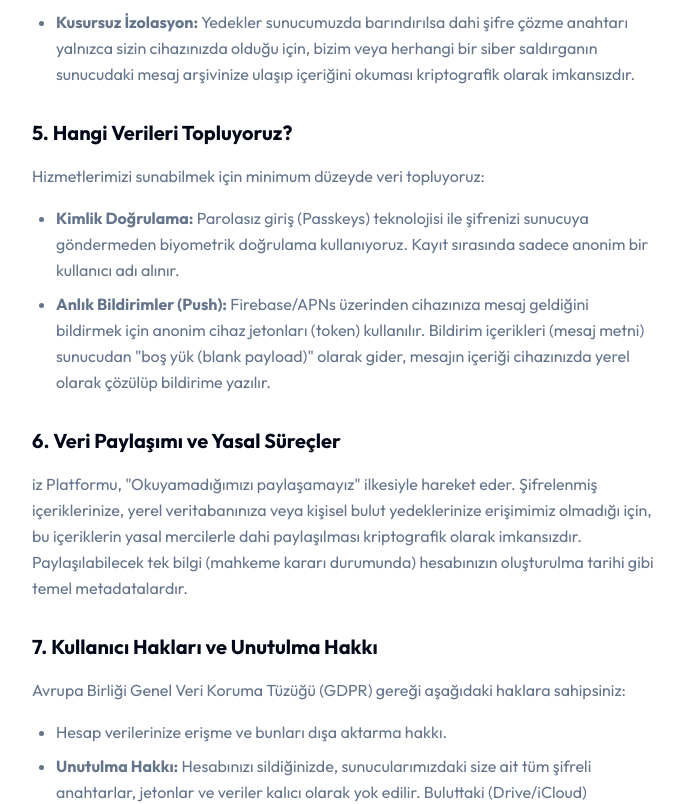
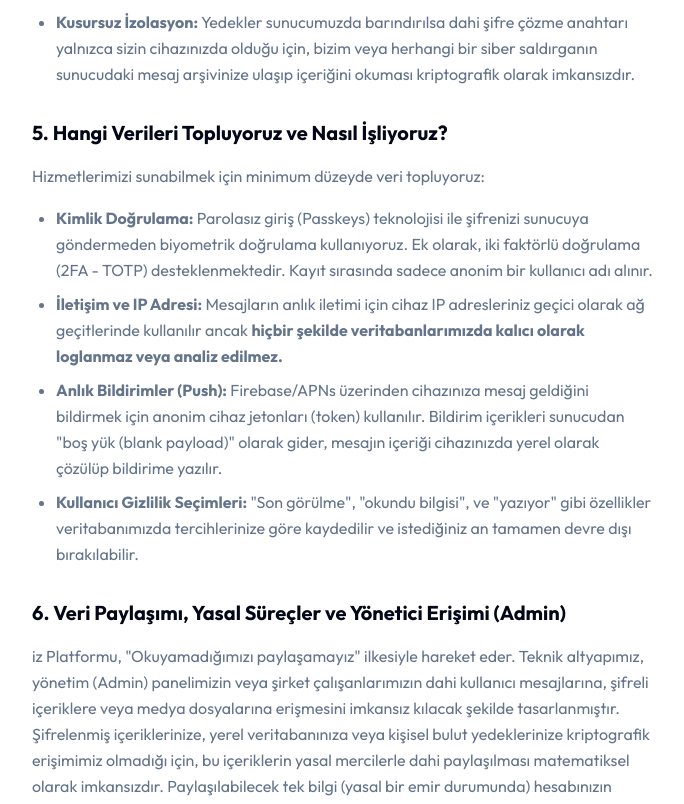
Before and after one commit to egemenxgul/No-iz, a Next.js app in the folder iz-web/: page /privacy in a window 1280 px wide. Shown: the part 1166-1970 px from the top of the page, without its empty margins (297-981 px from the left). Built offline with nearby package versions, Linux system fonts and the light colour scheme; no server answers.

Commit message:
docs: finalize all legal documents to perfectly align with zero-knowledge architecture

```diff
--- a/iz-web/src/app/cookies/page.tsx
+++ b/iz-web/src/app/cookies/page.tsx
@@ -44,7 +44,7 @@ export default function CookiePolicyPage() {
               </p>
               <ul className="list-disc pl-6 space-y-2">
                 <li><strong>Oturum ve Tercih Yönetimi (Çerezler & Yerel Depolama):</strong> Dil seçimi (Örn: `iz_language`), tema tercihleri (`theme`) ve çerez politikamızı onaylayıp onaylamadığınızı (`iz_cookie_consent`) hatırlamak için kullanılır.</li>
-                <li><strong>Uçtan Uca Şifreleme Anahtarları (Kritik):</strong> Sistemimizin Sıfır Bilgi prensibi gereği; uçtan uca şifreleme anahtarlarınız (`iz_keys`), cihaz oturum verileriniz (`iz_sessions`), grup şifreleme anahtarları (`iz_group_keys`) ve QR Kod ile giriş geçici anahtarları (`qr_login_private_key`) tarayıcınızın HTML5 Yerel Depolama (Local Storage) alanında şifreli olarak tutulur. <strong>Bu veriler klasik çerezlerin aksine hiçbir HTTP isteğiyle sunucularımıza gönderilmez.</strong></li>
+                <li><strong>Uçtan Uca Şifreleme Anahtarları (Kriptografik Zorunluluk):</strong> Sistemimizin Sıfır Bilgi (Zero-Knowledge) prensibi gereği; uçtan uca şifreleme anahtarlarınız (`iz_keys`), cihaz oturum verileriniz (`iz_sessions`), grup şifreleme anahtarları (`iz_group_keys`) ve QR Kod ile giriş geçici anahtarları (`qr_login_private_key`) mecburi olarak tarayıcınızın HTML5 Yerel Depolama (Local Storage) alanında şifreli olarak tutulur. <strong>Bu veriler klasik çerezlerin aksine hiçbir HTTP isteğiyle sunucularımıza gönderilmez, böylece yönetimimiz dahil kimse anahtarlarınıza erişemez.</strong></li>
                 <li><strong>Çevrimdışı Çalışma (İşlevsel):</strong> İnternet bağlantınız koptuğunda gönderilemeyen mesajlarınız (`iz_outbound_queue`) ve arşivlediğiniz sohbetlerin listesi (`iz_archived_chats`) geçici olarak tarayıcınızda tutulur ve sunucuya gönderildikten sonra senkronize edilir.</li>
               </ul>
             </section>
--- a/iz-web/src/app/privacy/page.tsx
+++ b/iz-web/src/app/privacy/page.tsx
@@ -67,18 +67,20 @@ export default function PrivacyPolicyPage() {
             </section>
 
             <section>
-              <h2 className="text-xl font-bold text-foreground mb-4">5. Hangi Verileri Topluyoruz?</h2>
+              <h2 className="text-xl font-bold text-foreground mb-4">5. Hangi Verileri Topluyoruz ve Nasıl İşliyoruz?</h2>
               <p className="mb-4">Hizmetlerimizi sunabilmek için minimum düzeyde veri topluyoruz:</p>
               <ul className="list-disc pl-6 space-y-2">
-                <li><strong>Kimlik Doğrulama:</strong> Parolasız giriş (Passkeys) teknolojisi ile şifrenizi sunucuya göndermeden biyometrik doğrulama kullanıyoruz. Kayıt sırasında sadece anonim bir kullanıcı adı alınır.</li>
-                <li><strong>Anlık Bildirimler (Push):</strong> Firebase/APNs üzerinden cihazınıza mesaj geldiğini bildirmek için anonim cihaz jetonları (token) kullanılır. Bildirim içerikleri (mesaj metni) sunucudan "boş yük (blank payload)" olarak gider, mesajın içeriği cihazınızda yerel olarak çözülüp bildirime yazılır.</li>
+                <li><strong>Kimlik Doğrulama:</strong> Parolasız giriş (Passkeys) teknolojisi ile şifrenizi sunucuya göndermeden biyometrik doğrulama kullanıyoruz. Ek olarak, iki faktörlü doğrulama (2FA - TOTP) desteklenmektedir. Kayıt sırasında sadece anonim bir kullanıcı adı alınır.</li>
+                <li><strong>İletişim ve IP Adresi:</strong> Mesajların anlık iletimi için cihaz IP adresleriniz geçici olarak ağ geçitlerinde kullanılır ancak <strong>hiçbir şekilde veritabanlarımızda kalıcı olarak loglanmaz veya analiz edilmez.</strong></li>
+                <li><strong>Anlık Bildirimler (Push):</strong> Firebase/APNs üzerinden cihazınıza mesaj geldiğini bildirmek için anonim cihaz jetonları (token) kullanılır. Bildirim içerikleri sunucudan "boş yük (blank payload)" olarak gider, mesajın içeriği cihazınızda yerel olarak çözülüp bildirime yazılır.</li>
+                <li><strong>Kullanıcı Gizlilik Seçimleri:</strong> "Son görülme", "okundu bilgisi", ve "yazıyor" gibi özellikler veritabanımızda tercihlerinize göre kaydedilir ve istediğiniz an tamamen devre dışı bırakılabilir.</li>
               </ul>
             </section>
 
             <section>
-              <h2 className="text-xl font-bold text-foreground mb-4">6. Veri Paylaşımı ve Yasal Süreçler</h2>
+              <h2 className="text-xl font-bold text-foreground mb-4">6. Veri Paylaşımı, Yasal Süreçler ve Yönetici Erişimi (Admin)</h2>
               <p>
-                iz Platformu, "Okuyamadığımızı paylaşamayız" ilkesiyle hareket eder. Şifrelenmiş içeriklerinize, yerel veritabanınıza veya kişisel bulut yedeklerinize erişimimiz olmadığı için, bu içeriklerin yasal mercilerle dahi paylaşılması kriptografik olarak imkansızdır. Paylaşılabilecek tek bilgi (mahkeme kararı durumunda) hesabınızın oluşturulma tarihi gibi temel metadatalardır.
+                iz Platformu, "Okuyamadığımızı paylaşamayız" ilkesiyle hareket eder. Teknik altyapımız, yönetim (Admin) panelimizin veya şirket çalışanlarımızın dahi kullanıcı mesajlarına, şifreli içeriklere veya medya dosyalarına erişmesini imkansız kılacak şekilde tasarlanmıştır. Şifrelenmiş içeriklerinize, yerel veritabanınıza veya kişisel bulut yedeklerinize kriptografik erişimimiz olmadığı için, bu içeriklerin yasal mercilerle dahi paylaşılması matematiksel olarak imkansızdır. Paylaşılabilecek tek bilgi (yasal bir emir durumunda) hesabınızın oluşturulma tarihi gibi platform kullanımına ilişkin temel metadatalardır.
               </p>
             </section>
 
--- a/iz-web/src/app/terms/page.tsx
+++ b/iz-web/src/app/terms/page.tsx
@@ -68,9 +68,12 @@ export default function TermsOfServicePage() {
             </section>
 
             <section>
-              <h2 className="text-xl font-bold text-foreground mb-4">5. Sorumlulukların Sınırlandırılması</h2>
+              <h2 className="text-xl font-bold text-foreground mb-4">5. Sorumlulukların Sınırlandırılması ve İçerik Denetimi</h2>
+              <p className="mb-4">
+                Platform "olduğu gibi" (as is) esasıyla sunulmaktadır. Kesintisiz erişim veya hatasız çalışma garantisi verilmemektedir. iz Platformu, donanım arızaları, ağ sorunları, Kullanıcı'nın kendi güvenlik ihmalleri (cihazının hacklenmesi vb.) veya mücbir sebeplerden doğabilecek veri kayıplarından, iletişim kesintilerinden ve maddi/manevi zararlardan doğrudan veya dolaylı olarak sorumlu tutulamaz.
+              </p>
               <p>
-                Platform "olduğu gibi" (as is) esasıyla sunulmaktadır. Kesintisiz erişim veya hatasız çalışma garantisi verilmemektedir. iz Platformu, donanım arızaları, ağ sorunları, Kullanıcı'nın kendi güvenlik ihmalleri (cihazının hacklenmesi vb.) veya mücbir sebeplerden doğabilecek veri kayıplarından, iletişim kesintilerinden ve maddi/manevi zararlardan doğrudan veya dolaylı olarak sorumlu tutulamaz.
+                <strong>İçerik Denetimi (Moderasyon):</strong> Uçtan uca şifreleme ve Sıfır Bilgi mimarisi nedeniyle, iz Platformu yönetimi olarak Özel Mesajlar, Gruplar veya Topluluklar içerisinde paylaşılan hiçbir metin, ses, veya medya içeriğine teknik olarak erişimimiz bulunmamaktadır. Bu sebeple, platform üzerinden paylaşılan yasa dışı veya ihlal edici içeriklerin denetimini, filtrelenmesini veya moderasyonunu yapamayacağımızı beyan ederiz. Tüm hukuki ve cezai sorumluluk, içeriği oluşturan ve gönderen Kullanıcı'ya aittir.
               </p>
             </section>
 
```
